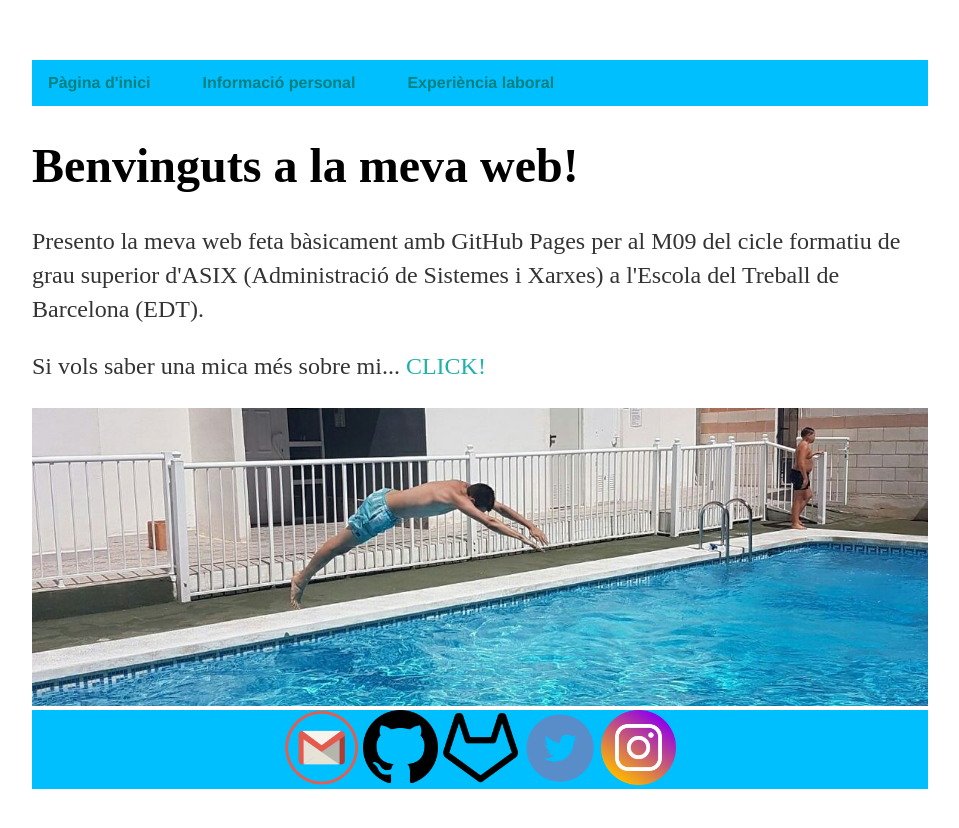
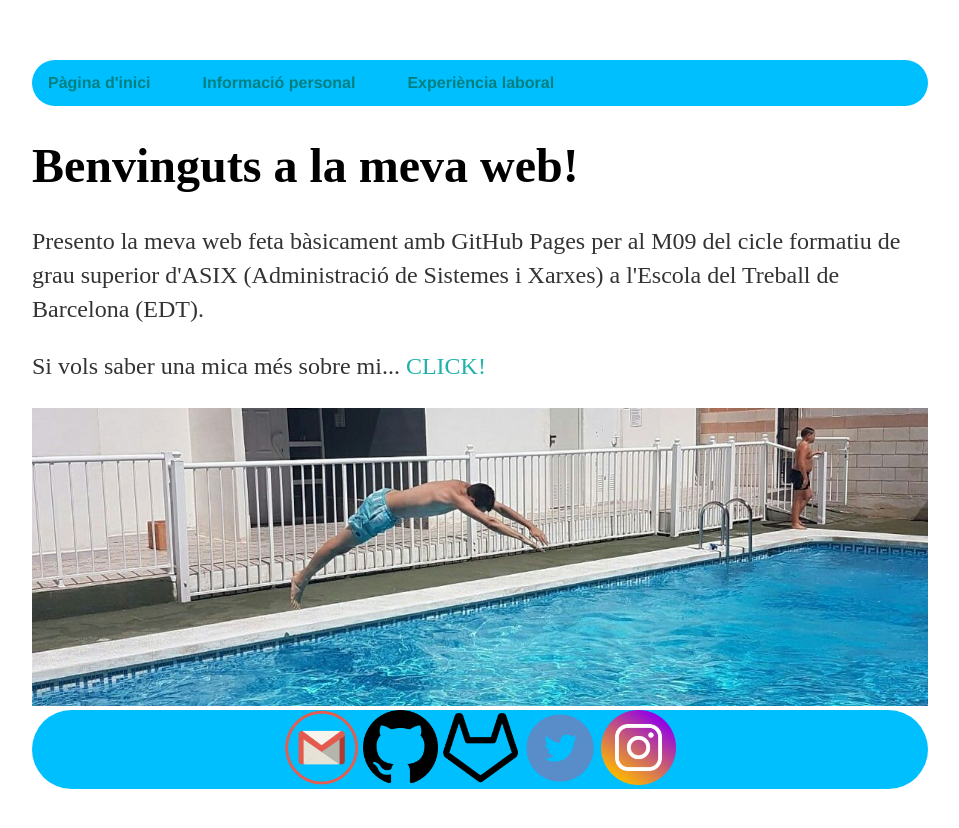
Before and after one commit to isx48102233/isx48102233.github.io, a Jekyll site: the page built from index.html, in a window 1280 px wide. Shown: the top 828 px of the page, without its empty margins (160-1119 px from the left). Built offline with Jekyll 4.4.1, drawn with Linux system fonts in a browser that asks for light colours.

Commit message:
Update main.css
border radius

```diff
--- a/css/main.css
+++ b/css/main.css
@@ -12,6 +12,7 @@ nav ul, footer {
     padding: 0;
     overflow: hidden;
     background-color: 	#00BFFF;
+    border-radius: 50px 50px 50px 50px;
 }
 nav ul li, footer ul li {
     display: inline;
```
